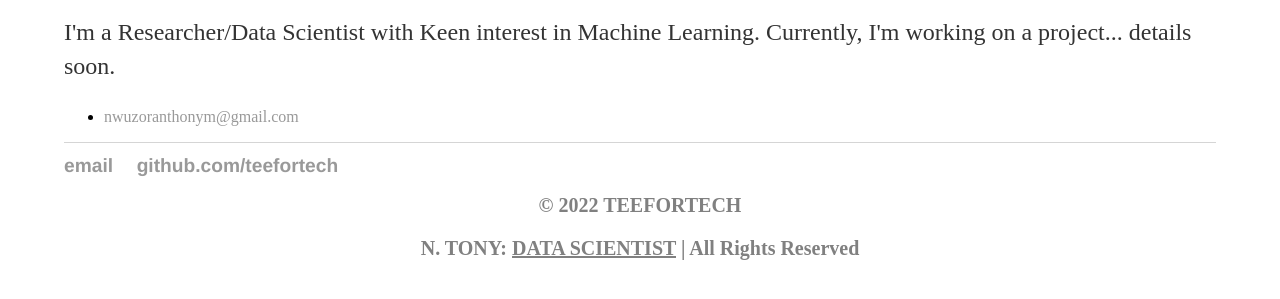
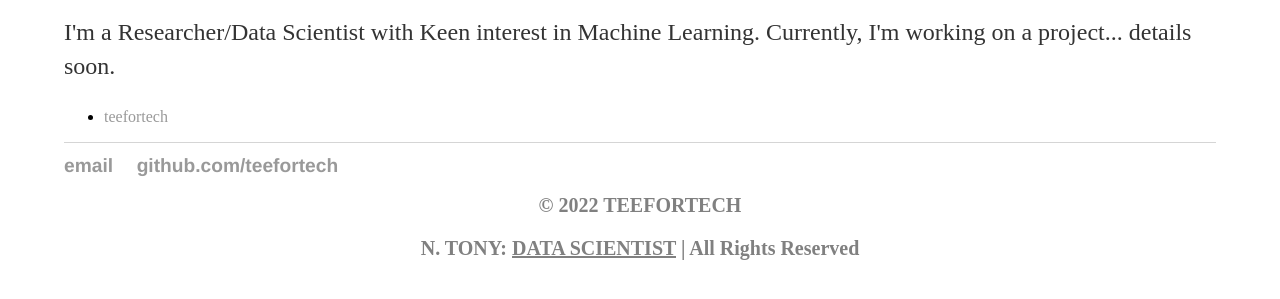
Before and after one commit to teefortech/teefortech.github.io, a Jekyll site: the page built from about/index.html, in a window 1280 px wide. Shown: the part 147-446 px from the top of the page. Built offline with Jekyll 4.4.1, drawn with Linux system fonts in a browser that asks for light colours.

Commit message:
Update index.html

```diff
--- a/about/index.html
+++ b/about/index.html
@@ -7,4 +7,4 @@
 			<h1>About</h1>
 			<p>I'm a Researcher/Data Scientist with Keen interest in Machine Learning. Currently, I'm working on a project... details soon.</p>
 			<ul class="contacts">
-				<li><a href="#">nwuzoranthonym@gmail.com</a></li>
+				<li><a href="#">teefortech</a></li>
```
